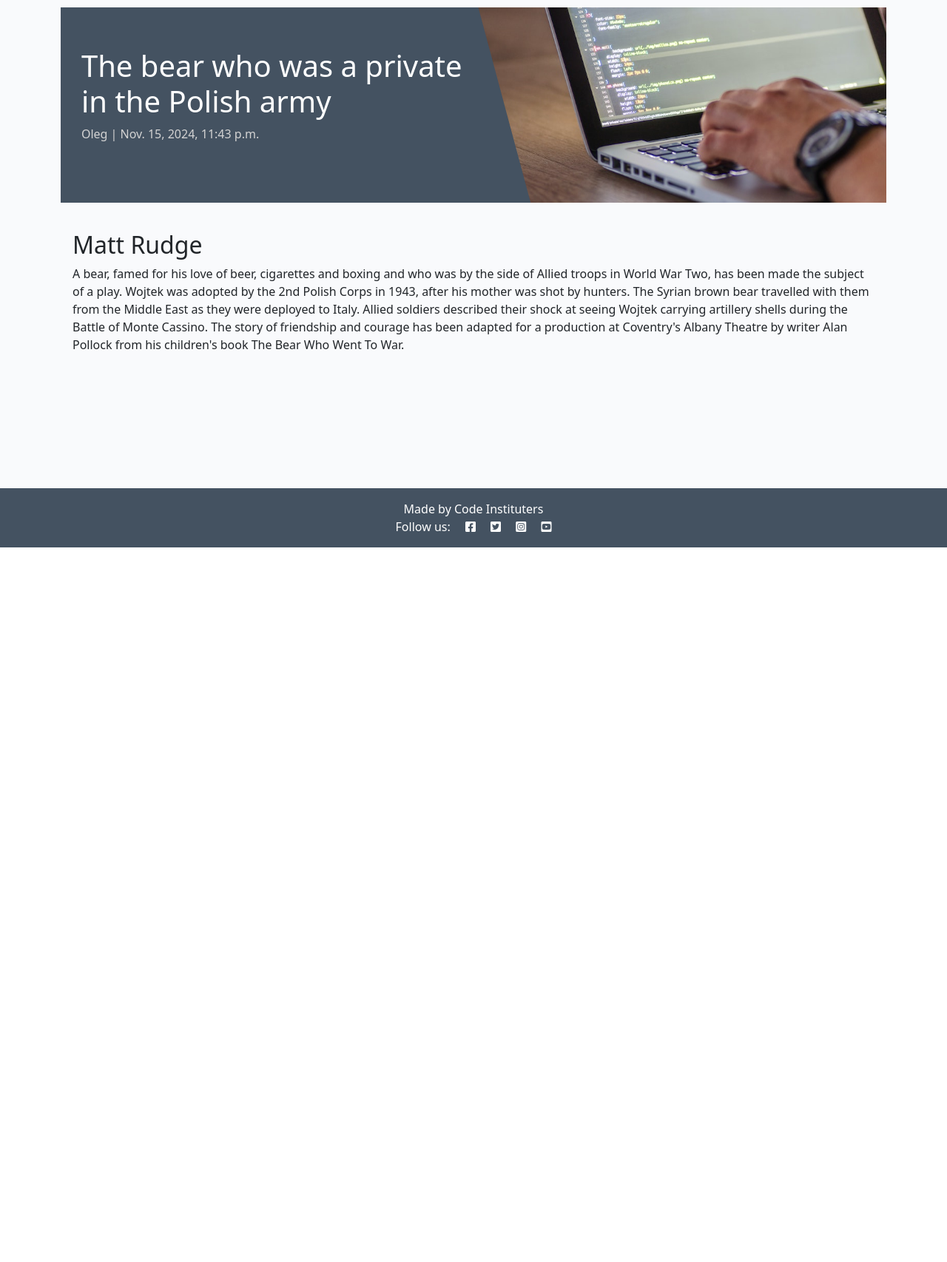
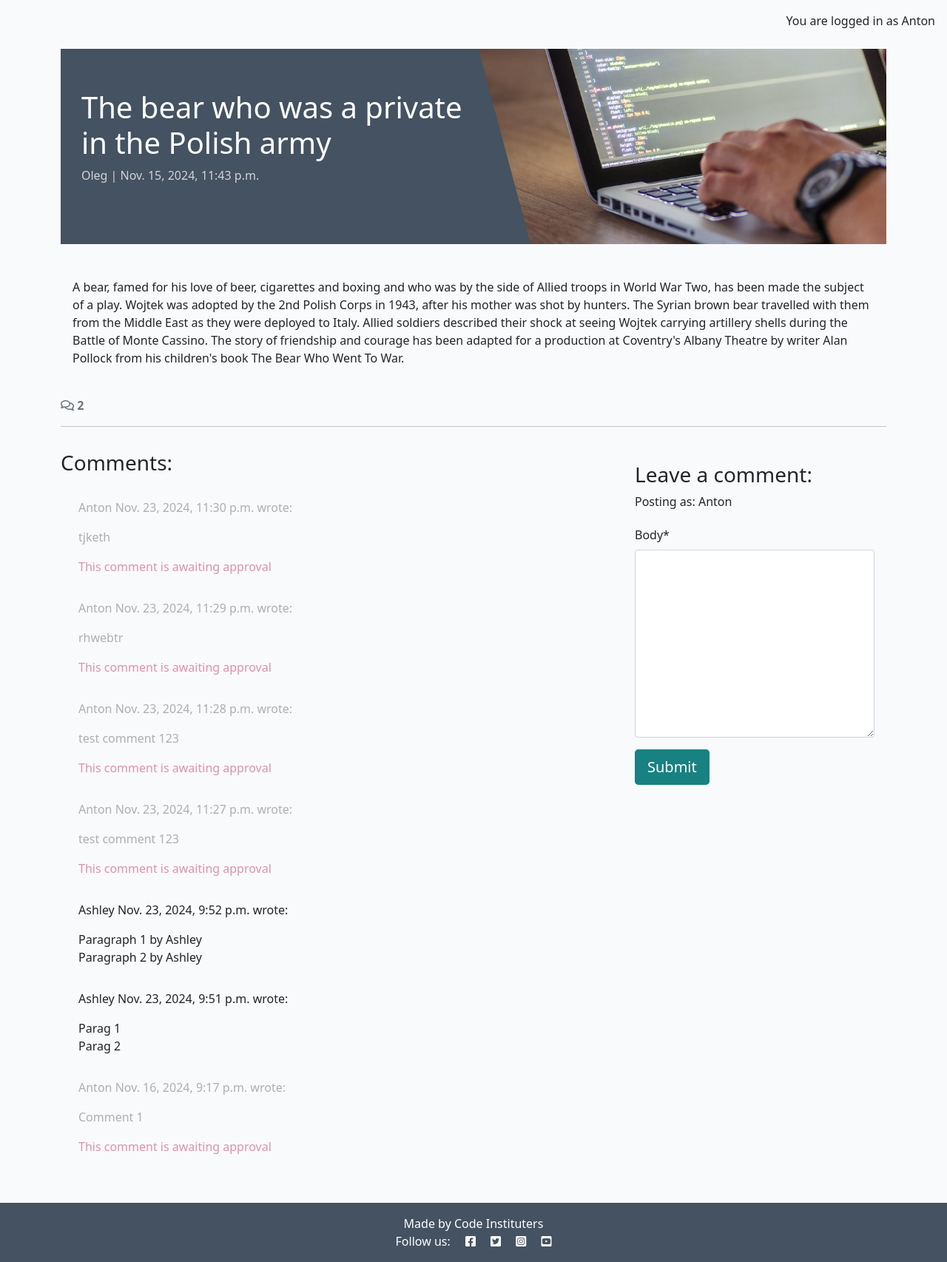
Before and after one commit to webmag-anton/django-blog, a Django app: a page that uses templates/base.html in a window 1280 px wide. Shown: the part 60-1766 px from the top of the page at 74% size. Before the commit the page ends 800 px from the top, so only its background shows below. Run offline with Django 4.2, Linux system fonts and the light colour scheme; a user stored in the database is signed in; data comes from the database, SQL or seed files in the repository; both versions use the stored data as it was after the commit; some libraries are stand-ins or nearby versions.

Commit message:
POSTing and writing to the database

```diff
--- /dev/null
+++ b/blog/forms.py
@@ -0,0 +1,8 @@
+from .models import Comment
+from django import forms
+
+
+class CommentForm(forms.ModelForm):
+    class Meta:
+        model = Comment
+        fields = ('body',)
--- a/blog/templates/blog/post_detail.html
+++ b/blog/templates/blog/post_detail.html
@@ -1,5 +1,6 @@
 {% extends 'base.html' %} {% block content %}
 {% load static %}
+{% load crispy_forms_tags %}
 
 <div class="masthead">
     <div class="container">
@@ -34,6 +35,67 @@
             </div>
         </div>
     </div>
+
+        <!-- Displaying count of comments -->
+    <div class="row">
+        <div class="col-12">
+        <strong class="text-secondary">
+            <i class="far fa-comments"></i> {{ comment_count }}
+        </strong>
+        </div>
+        <div class="col-12">
+        <hr>
+        </div>
+    </div>
+    <!-- Displaying Comments -->
+    <div class="row">
+        <div class="col-md-8 card mb-4  mt-3 ">
+        <h3>Comments:</h3>
+        <div class="card-body">
+            <!-- We want a for loop inside the empty control tags
+            to iterate through each comment in comments -->
+            {% for comment in comments %}
+            <div class="p-2 comments
+            {% if not comment.approved and comment.author == user %}
+            faded{% elif not comment.approved %} d-none{% endif %}">
+            <p class="font-weight-bold">
+                {{ comment.author }}
+                <span class="font-weight-normal">
+                {{ comment.created_on }}
+                </span> wrote:
+            </p>
+            <div id="comment{{ comment.id }}">
+                {{ comment.body | linebreaks }}
+            </div>
+            {% if not comment.approved and comment.author == user %}
+            <p class="approval">
+                This comment is awaiting approval
+            </p>
+            {% endif %}
+            </div>
+            <!-- Our for loop ends here -->
+            {% endfor %}
+        </div>
+        </div>
+        <!-- Creating New Comments -->
+        <div class="col-md-4 card mb-4 mt-3">
+            <div class="card-body">
+                {% if user.is_authenticated %}
+                <h3>Leave a comment:</h3>
+                <p>Posting as: {{ user.username }}</p>
+                <form id="commentForm" method="post"
+                    style="margin-top: 1.3em;">
+                    {{ comment_form | crispy }}
+                    {% csrf_token %}
+                    <button id="submitButton" type="submit"
+                    class="btn btn-signup btn-lg">Submit</button>
+                </form>
+                {% else %}
+                <p>Log in to leave a comment</p>
+                {% endif %}
+                </div>
+            </div>
+        </div>
 </div>
 
 {% endblock content %}
--- a/blog/urls.py
+++ b/blog/urls.py
@@ -3,7 +3,7 @@ from django.urls import path
 
 urlpatterns = [
     # Django is looking for a URL that matches blog/ and then it will execute the PostList view from our views.py file.
-    path('blog/', views.PostList.as_view(), name='home'),
+    path('', views.PostList.as_view(), name='home'),
     # <slug:slug> is where the slug value is passed from the template's URL tag.
     # This urlpattern (<slug:slug>) creates a url path of the domain path plus the slug value.
     #   The slug path converter before the colon defines the data type as a slug,
--- a/blog/views.py
+++ b/blog/views.py
@@ -1,6 +1,9 @@
 from django.shortcuts import render, get_object_or_404
 from django.views import generic
+from django.contrib import messages
 from .models import Post
+from .forms import CommentForm
+
 
 # Create your views here.
 
@@ -22,6 +25,23 @@ class PostList(generic.ListView):
 def post_detail(request, slug):
     queryset = Post.objects.filter(status=1)
     post = get_object_or_404(queryset, slug=slug)
+    comments = post.comments.all().order_by("-created_on")
+    comment_count = post.comments.filter(approved=True).count()
+
+    if request.method == "POST":
+        comment_form = CommentForm(data=request.POST)
+        if comment_form.is_valid():
+            comment = comment_form.save(commit=False)
+            comment.author = request.user
+            comment.post = post
+            comment.save()
+            messages.add_message(
+                request, messages.SUCCESS,
+                'Comment submitted and awaiting approval'
+            )
+
+    comment_form = CommentForm()
+
     # The response our view is returning is the contents of a webpage containing one post.
     return render(
         request,
@@ -29,6 +49,8 @@ def post_detail(request, slug):
         # Context - is how you pass data from your own views to a template.
         # Put simply, context is a Python dictionary of key/value pairs that is sent to the template.
         {"post": post,
-        "coder": "Matt Rudge"
+        "comments": comments,
+        "comment_count": comment_count,
+        "comment_form": comment_form,
         }, # this context (a dictionary of data) is passed to the template
     )
--- a/requirements.txt
+++ b/requirements.txt
@@ -1,7 +1,9 @@
 asgiref==3.8.1
+crispy-bootstrap5==0.7
 dj-database-url==0.5.0
 Django==4.2.16
 django-allauth==0.57.2
+django-crispy-forms==2.3
 django-summernote==0.8.20.0
 gunicorn==20.1.0
 oauthlib==3.2.2
--- a/templates/base.html
+++ b/templates/base.html
@@ -71,8 +71,28 @@
             </div>
         </div>
     </nav>
+    <!-- displaying Django messages -->
+    <div class="container">
+        <div class="row">
+        <div class="col-md-8 offset-md-2">
+            {% for message in messages %}
+            <div class="alert {{ message.tags }} alert-dismissible
+            fade show" id="msg" role="alert">
+            {{ message | safe }}
+            <button type="button" class="btn-close"
+                data-bs-dismiss="alert" aria-label="Close"></button>
+            </div>
+            {% endfor %}
+        </div>
+        </div>
+    </div>
 
     <main class="flex-shrink-0 main-bg">
+        {% if user.is_authenticated %}
+        <p class="text-end m-3">You are logged in as {{ user }}</p>
+        {% else %}
+        <p class="text-end m-3">You are not logged in</p>
+        {% endif %}
 
         {% block content %}   <!-- we named our block 'content' (any name) -->
         <!-- Content Goes here -->
```
Also changed, not shown: codestar/settings.py (+6 -1 lines), db.sqlite3.
